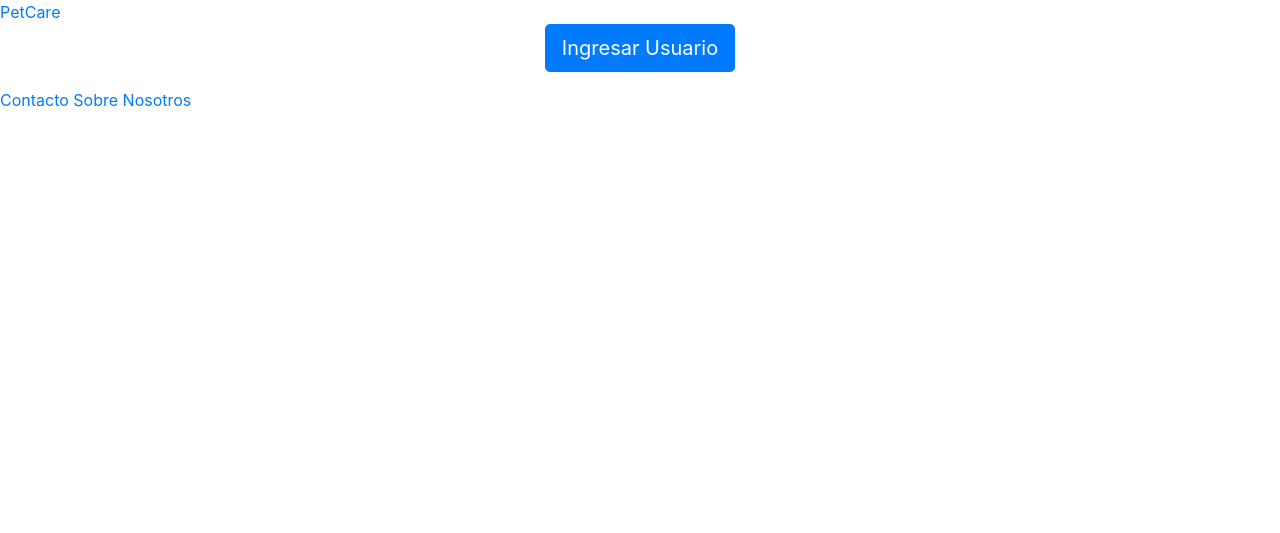
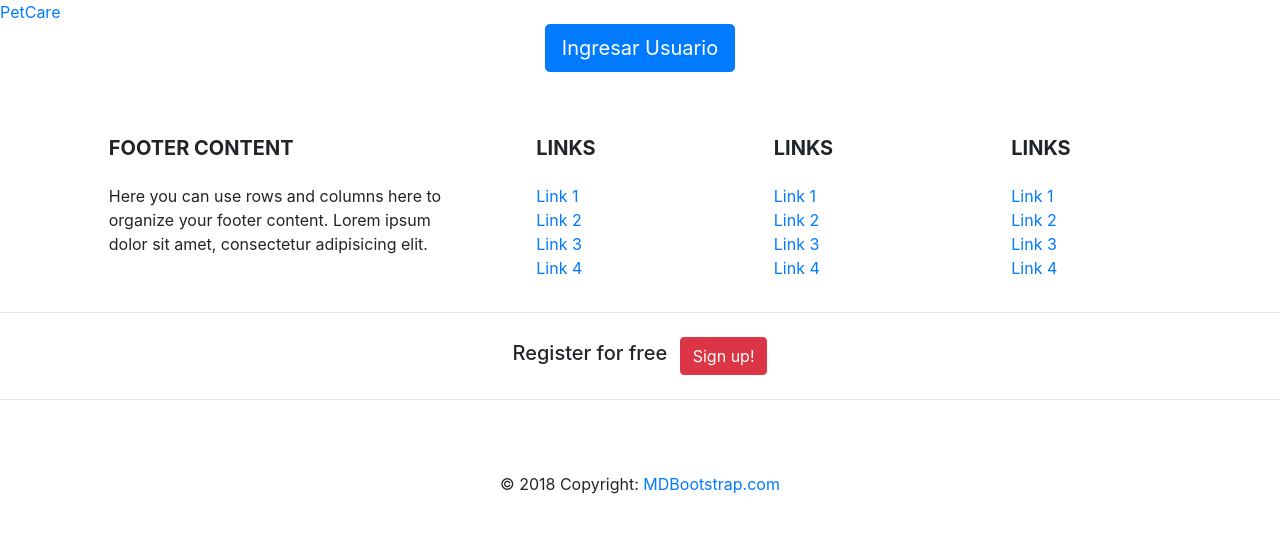
Before and after one commit to Kanithor/PetCare, a Flask app: page / in a window 1280 px wide. Shown: the top 533 px of the page. Run offline with Flask 2, Linux system fonts and the light colour scheme; some libraries are stand-ins or nearby versions.

Commit message:
Footer añadido con bug, minor changes, creación de 'style.css'

```diff
--- a/app/templates/layouts/base.html
+++ b/app/templates/layouts/base.html
@@ -8,19 +8,35 @@
 
     <!-- Bootstrap CSS -->
     <link rel="stylesheet" href="https://maxcdn.bootstrapcdn.com/bootstrap/4.0.0/css/bootstrap.min.css" integrity="sha384-Gn5384xqQ1aoWXA+058RXPxPg6fy4IWvTNh0E263XmFcJlSAwiGgFAW/dAiS6JXm" crossorigin="anonymous">
+
+    <!-- Font Awesome
+    <link rel="stylesheet" href="https://maxcdn.bootstrapcdn.com/font-awesome/4.7.0/css/font-awesome.min.css">
+    <!-- Bootstrap core CSS
+    <link href="static/css/bootstrap.min.css" rel="stylesheet">
+    <!-- Material Design Bootstrap
+    <link href="static/css/mdb.min.css" rel="stylesheet">
+    <!-- Your custom styles (optional) -->
+    <link href="static/css/style.css" rel="stylesheet">
+
+
   </head>
   <body>
     {% include 'layouts/header.html' %}
+
     <div class="container">
       {% block content %}
       {% endblock %}
     </div>
+
+    <footer>
     {% include 'layouts/footer.html' %}
+    </footer>
 
     <!-- Optional JavaScript -->
     <!-- jQuery first, then Popper.js, then Bootstrap JS -->
     <script src="https://code.jquery.com/jquery-3.2.1.slim.min.js" integrity="sha384-KJ3o2DKtIkvYIK3UENzmM7KCkRr/rE9/Qpg6aAZGJwFDMVNA/GpGFF93hXpG5KkN" crossorigin="anonymous"></script>
     <script src="https://cdnjs.cloudflare.com/ajax/libs/popper.js/1.12.9/umd/popper.min.js" integrity="sha384-ApNbgh9B+Y1QKtv3Rn7W3mgPxhU9K/ScQsAP7hUibX39j7fakFPskvXusvfa0b4Q" crossorigin="anonymous"></script>
     <script src="https://maxcdn.bootstrapcdn.com/bootstrap/4.0.0/js/bootstrap.min.js" integrity="sha384-JZR6Spejh4U02d8jOt6vLEHfe/JQGiRRSQQxSfFWpi1MquVdAyjUar5+76PVCmYl" crossorigin="anonymous"></script>
+    <script type="text/javascript" src="js/mdb.min.js"></script>
   </body>
 </html>
--- a/app/templates/layouts/footer.html
+++ b/app/templates/layouts/footer.html
@@ -0,0 +1,157 @@
+
+<!-- Footer -->
+<footer class="page-footer font-small stylish-color-dark pt-4 mt-4">
+
+        <!-- Footer Links -->
+        <div class="container text-center text-md-left">
+
+          <!-- Grid row -->
+          <div class="row">
+
+            <!-- Grid column -->
+            <div class="col-md-4 mx-auto">
+
+              <!-- Content -->
+              <h5 class="font-weight-bold text-uppercase mt-3 mb-4">Footer Content</h5>
+              <p>Here you can use rows and columns here to organize your footer content. Lorem ipsum dolor sit amet, consectetur adipisicing elit.</p>
+
+            </div>
+            <!-- Grid column -->
+
+            <hr class="clearfix w-100 d-md-none">
+
+            <!-- Grid column -->
+            <div class="col-md-2 mx-auto">
+
+              <!-- Links -->
+              <h5 class="font-weight-bold text-uppercase mt-3 mb-4">Links</h5>
+
+              <ul class="list-unstyled">
+                <li>
+                  <a href="#!">Link 1</a>
+                </li>
+                <li>
+                  <a href="#!">Link 2</a>
+                </li>
+                <li>
+                  <a href="#!">Link 3</a>
+                </li>
+                <li>
+                  <a href="#!">Link 4</a>
+                </li>
+              </ul>
+
+            </div>
+            <!-- Grid column -->
+
+            <hr class="clearfix w-100 d-md-none">
+
+            <!-- Grid column -->
+            <div class="col-md-2 mx-auto">
+
+              <!-- Links -->
+              <h5 class="font-weight-bold text-uppercase mt-3 mb-4">Links</h5>
+
+              <ul class="list-unstyled">
+                <li>
+                  <a href="#!">Link 1</a>
+                </li>
+                <li>
+                  <a href="#!">Link 2</a>
+                </li>
+                <li>
+                  <a href="#!">Link 3</a>
+                </li>
+                <li>
+                  <a href="#!">Link 4</a>
+                </li>
+              </ul>
+
+            </div>
+            <!-- Grid column -->
+
+            <hr class="clearfix w-100 d-md-none">
+
+            <!-- Grid column -->
+            <div class="col-md-2 mx-auto">
+
+              <!-- Links -->
+              <h5 class="font-weight-bold text-uppercase mt-3 mb-4">Links</h5>
+
+              <ul class="list-unstyled">
+                <li>
+                  <a href="#!">Link 1</a>
+                </li>
+                <li>
+                  <a href="#!">Link 2</a>
+                </li>
+                <li>
+                  <a href="#!">Link 3</a>
+                </li>
+                <li>
+                  <a href="#!">Link 4</a>
+                </li>
+              </ul>
+
+            </div>
+            <!-- Grid column -->
+
+          </div>
+          <!-- Grid row -->
+
+        </div>
+        <!-- Footer Links -->
+
+        <hr>
+
+        <!-- Call to action -->
+        <ul class="list-unstyled list-inline text-center py-2">
+          <li class="list-inline-item">
+            <h5 class="mb-1">Register for free</h5>
+          </li>
+          <li class="list-inline-item">
+            <a href="#!" class="btn btn-danger btn-rounded">Sign up!</a>
+          </li>
+        </ul>
+        <!-- Call to action -->
+
+        <hr>
+
+        <!-- Social buttons -->
+        <ul class="list-unstyled list-inline text-center">
+          <li class="list-inline-item">
+            <a class="btn-floating btn-fb mx-1">
+              <i class="fa fa-facebook"> </i>
+            </a>
+          </li>
+          <li class="list-inline-item">
+            <a class="btn-floating btn-tw mx-1">
+              <i class="fa fa-twitter"> </i>
+            </a>
+          </li>
+          <li class="list-inline-item">
+            <a class="btn-floating btn-gplus mx-1">
+              <i class="fa fa-google-plus"> </i>
+            </a>
+          </li>
+          <li class="list-inline-item">
+            <a class="btn-floating btn-li mx-1">
+              <i class="fa fa-linkedin"> </i>
+            </a>
+          </li>
+          <li class="list-inline-item">
+            <a class="btn-floating btn-dribbble mx-1">
+              <i class="fa fa-dribbble"> </i>
+            </a>
+          </li>
+        </ul>
+        <!-- Social buttons -->
+
+        <!-- Copyright -->
+        <div class="footer-copyright text-center py-3">© 2018 Copyright:
+          <a href="https://mdbootstrap.com/bootstrap-tutorial/"> MDBootstrap.com</a>
+        </div>
+        <!-- Copyright -->
+
+      </footer>
+      <!-- Footer -->
--- a/app/templates/layouts/header.html
+++ b/app/templates/layouts/header.html
@@ -96,7 +96,5 @@
             </div>
         </div>
         <!-- END # MODAL LOGIN -->
-        <a href="#contact">Contacto</a>
-        <a href="#about">Sobre Nosotros</a>
     </div>
 </div>
--- a/app/views.py
+++ b/app/views.py
@@ -2,6 +2,9 @@ from flask import Flask, render_template
 from app import app
 
 @app.route('/')
+def index():
+    return render_template('layouts/base.html')
+
 @app.route('/users/login')
 def login():
-    return render_template("users/login.html")
+    return render_template('users/login.html')
```
Also changed, not shown: app/static/css/style.css (added).
